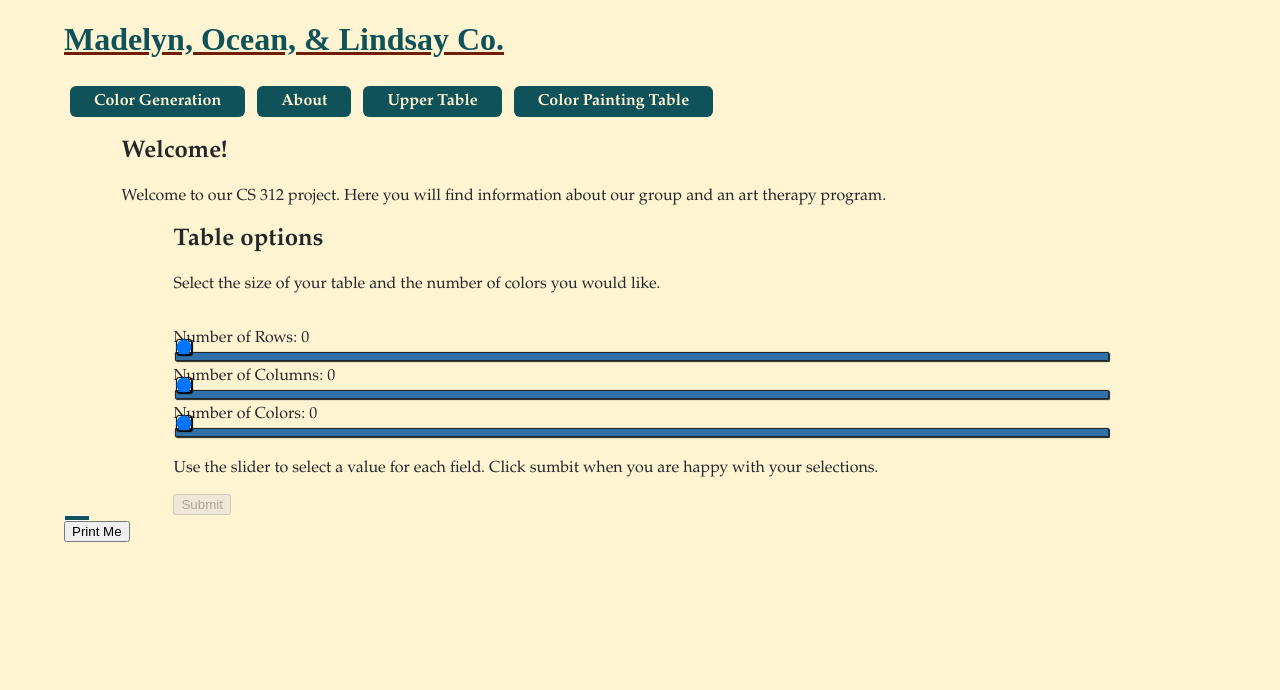
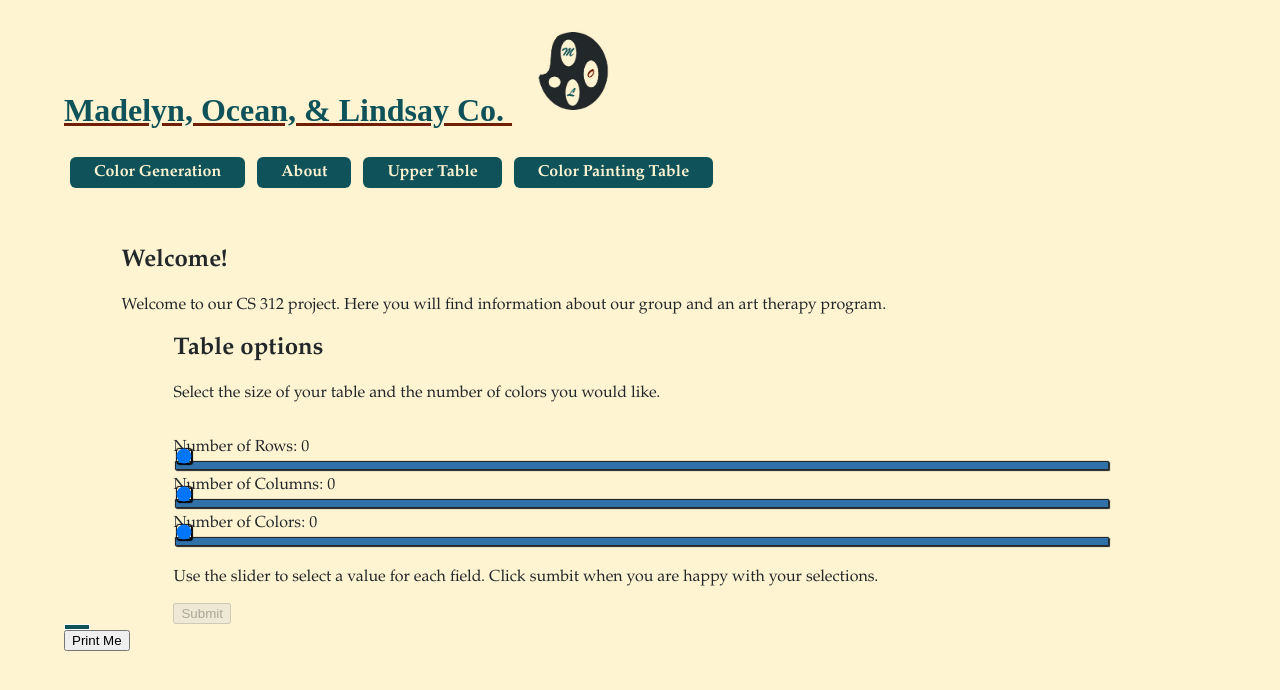
Before and after one commit to lpmichael/group-25-project, an Angular app: page /colorpaintingtable in a window 1280 px wide. Shown: the top 690 px of the page. Built offline with nearby package versions, Linux system fonts and the light colour scheme.

Commit message:
added a logo, i'll draw a nicer one later

```diff
--- a/src/app/app.component.html
+++ b/src/app/app.component.html
@@ -1,5 +1,7 @@
 <main>
-<h1>Madelyn, Ocean, & Lindsay Co. </h1>
+<h1>Madelyn, Ocean, & Lindsay Co.      <img style="display:inline;" src="logo.jpg" alt="An artist's palette with a letter M, O, and L in the paint wells.">
+</h1>
+
   <!-- This section should handle navigation and the title card, and remain on the page all the time-->
    <div id ="navigation">
 <nav>
@@ -11,7 +13,7 @@
   </ul>
 </nav>
 </div>
-<br>
+<br> <br> <br>
 
 <!--This does the navigation! This was done with the help of
     https://angular.dev/guide/routing/router-tutorial# -->
```
Also changed, not shown: public/logo.jpg (added).
